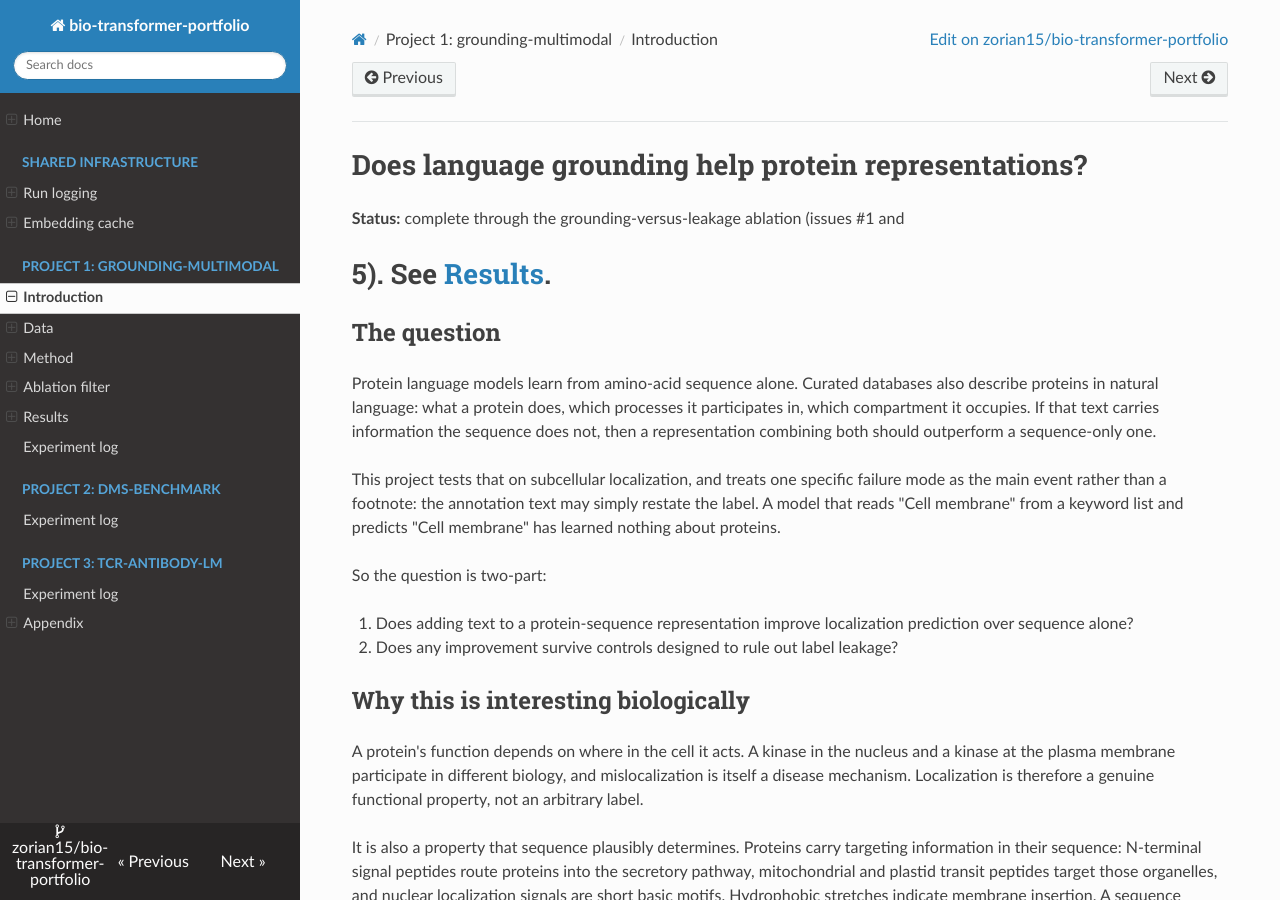
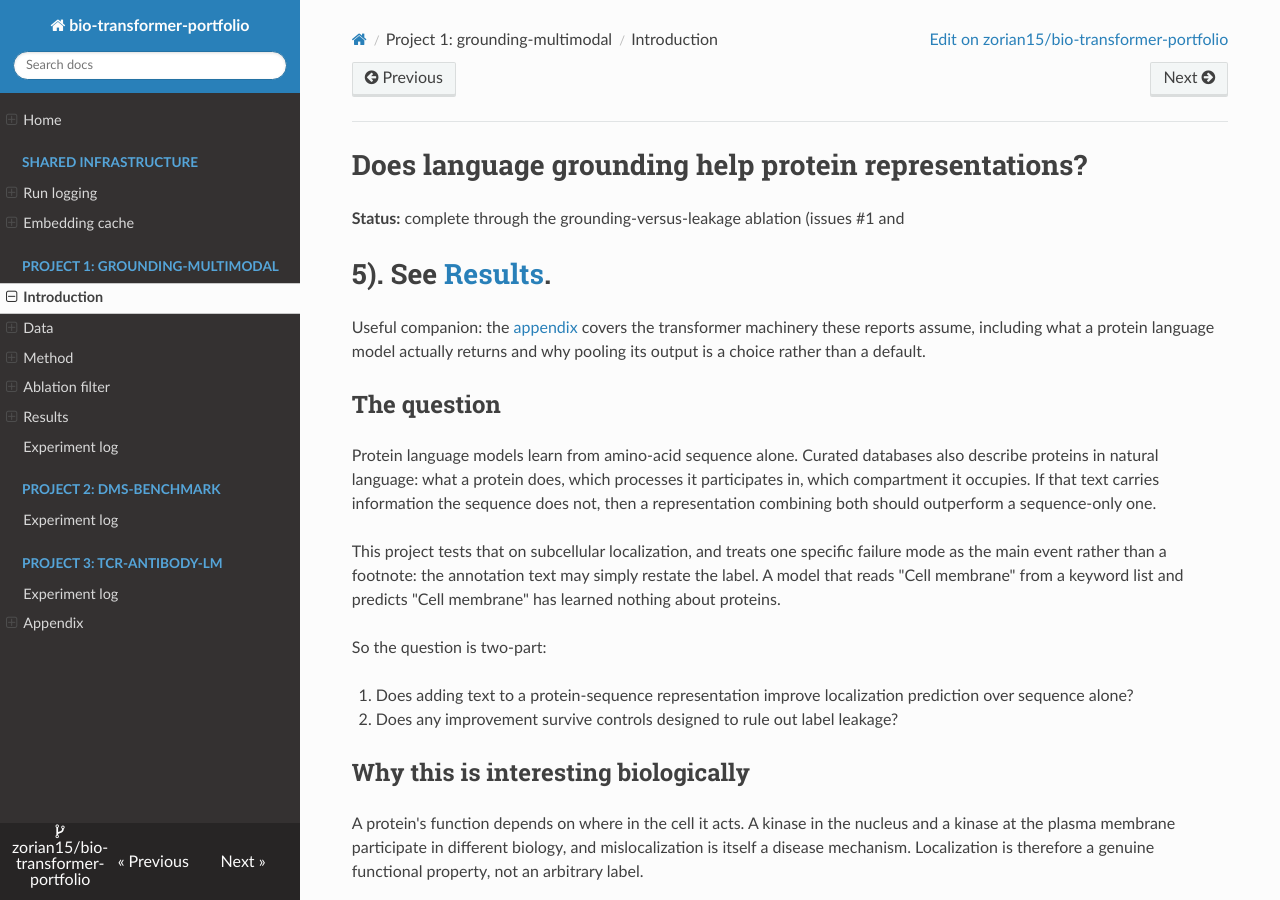
Before and after one commit to zorian15/bio-transformer-portfolio, an MkDocs documentation site: the page built from docs/grounding-multimodal/introduction.md, in a window 1280 px wide and 900 px high. Built offline with MkDocs 1.6.1, drawn with Linux system fonts in a browser that asks for light colours; nearby versions of some CDN libraries.

Commit message:
docs: point the Project 1 intro at the appendix as a companion

```diff
--- a/docs/grounding-multimodal/introduction.md
+++ b/docs/grounding-multimodal/introduction.md
@@ -2,6 +2,10 @@
 
 **Status:** complete through the grounding-versus-leakage ablation (issues #1 and
 #5). See [Results](results.md).
+
+Useful companion: the [appendix](../appendix.md) covers the transformer machinery
+these reports assume, including what a protein language model actually returns
+and why pooling its output is a choice rather than a default.
 
 ## The question
 
```
